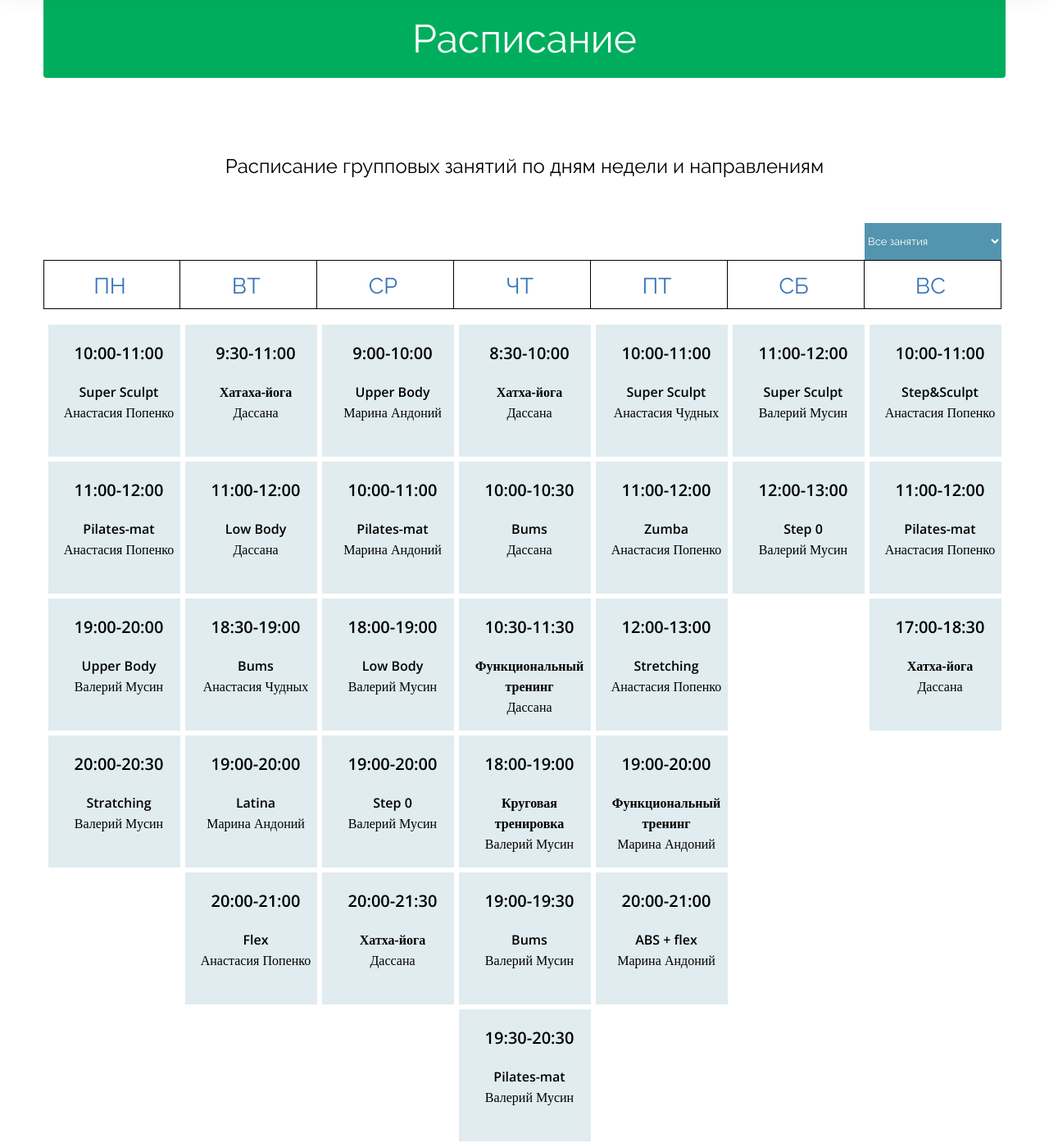
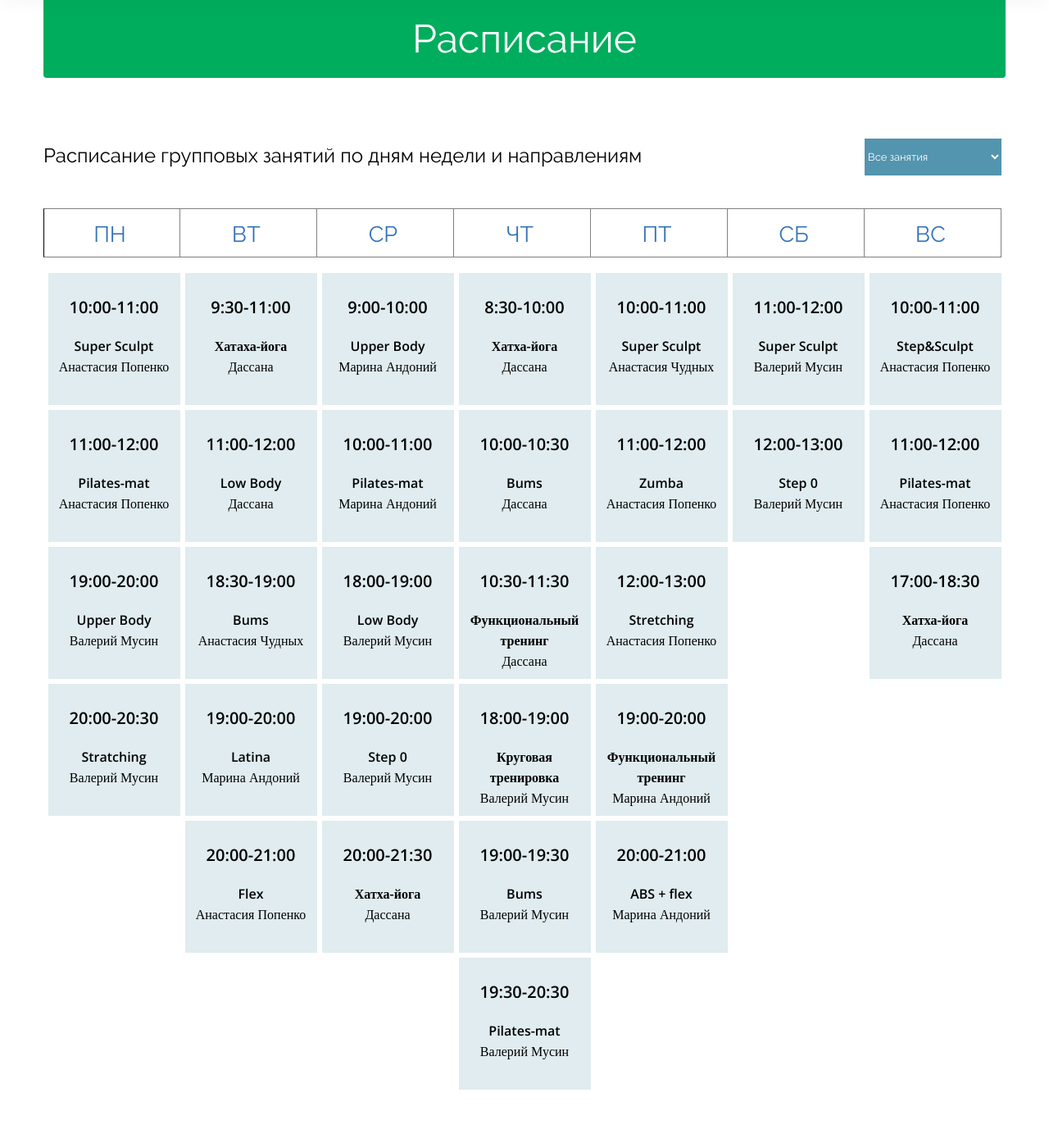
Before and after one commit to lizzzzzy/ecofitness, a PHP site: page /schuedle in a window 1280 px wide. Shown: the part 86-1480 px from the top of the page at 82% size. Run offline with PHP 8.4, Linux system fonts and the light colour scheme; some libraries are stand-ins or nearby versions.

Commit message:
fix schedule style

```diff
--- a/css/style.css
+++ b/css/style.css
@@ -918,7 +918,11 @@ cursor: -zoom-in;}
     font-size: 24px;
     margin: 0;
 }
-.schuedle-p{padding-top: 93px;padding-bottom: 100px;}
+.schuedle-p{
+    padding-top: 80px;
+    padding-bottom: 50px;
+    text-align: left;
+}
 .schuedle .script form {
     position: relative
 }
@@ -933,9 +937,9 @@ cursor: -zoom-in;}
     height: 60px;
     float: left;
     width: 167px;
-    border-right: 1px solid black;
-    border-top: 1px solid black;
-    border-bottom: 1px solid black;
+    border-right: 1px solid grey;
+    border-top: 1px solid grey;
+    border-bottom: 1px solid grey;
     text-align: center;
     padding-top: 15px;
 
@@ -960,7 +964,7 @@ cursor: -zoom-in;}
     border-radius: 0;
     border: none;
     position: absolute;
-    top: -45px;
+    top: -85px;
     right: 5px;
     height: 45px;
     width: 167px;
@@ -1005,7 +1009,7 @@ cursor: -zoom-in;}
 .schuedle .script form .table .day div{
 
     height: 167px;
-    padding-left: 12px;
+    padding: 7px;
     text-align: center;
     vertical-align: baseline;
     border: 3px solid #ffffff;
```
